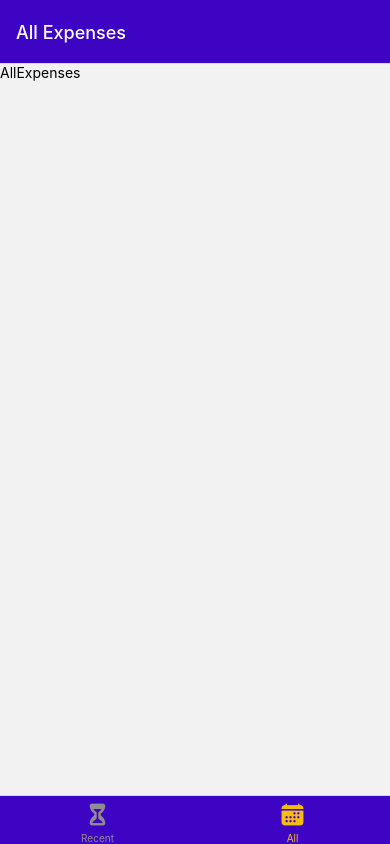
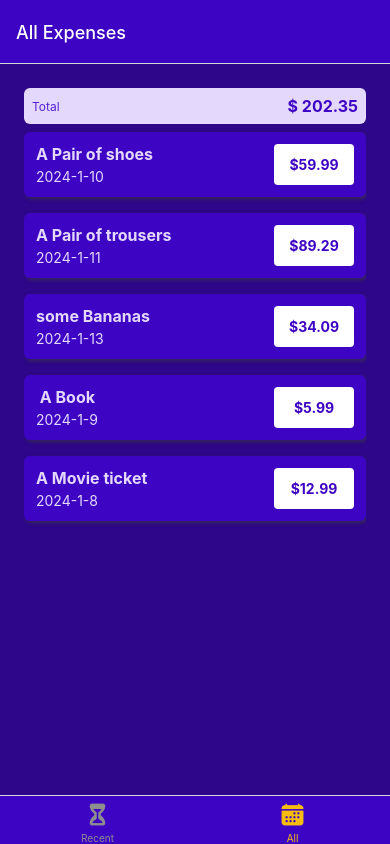
Before and after one commit to GregPetropoulos/react-native-budget-buddy, a React Native app: screen /AllExpenses in a window 390 px wide. Built offline with nearby package versions, Linux system fonts and the light colour scheme.

Commit message:
Worked through basic UI and UX of the expense output child components

```diff
--- a/App.js
+++ b/App.js
@@ -1,5 +1,4 @@
 import { StatusBar } from 'expo-status-bar';
-import { StyleSheet, Text, View } from 'react-native';
 import AllExpenses from './screen/AllExpenses';
 import ManageExpense from './screen/ManageExpense';
 import RecentExpenses from './screen/RecentExpenses';
--- /dev/null
+++ b/component/ExpensesOutput/ExpenseItem.js
@@ -0,0 +1,58 @@
+import { Pressable, Text, View, StyleSheet } from 'react-native';
+import { GlobalStyles } from '../../constants/styles';
+import { getFormattedDate } from '../../utils/date';
+
+const ExpenseItem = ({ description, amount, date }) => {
+  return (
+    <Pressable>
+      <View style={styles.expenseItem}>
+        <View>
+          <Text style={[styles.textBase,styles.description]}>{description}</Text>
+          <Text style={styles.textBase}>{getFormattedDate(date)}</Text>
+        </View>
+        <View style={styles.amountContainer}>
+          <Text style={styles.amount}>${amount.toFixed(2)}</Text>
+        </View>
+      </View>
+    </Pressable>
+  );
+};
+
+export default ExpenseItem;
+
+const styles = StyleSheet.create({
+  expenseItem: {
+    padding: 12,
+    marginVertical: 8,
+    flexDirection:'row',
+    backgroundColor: GlobalStyles.colors.primary500,
+    justifyContent: 'space-between',
+    borderRadius: 6,
+    elevation: 4,
+    shadowColor: GlobalStyles.colors.gray500,
+    shadowRadius: 4,
+    shadowOpacity: 0.8,
+    shadowOffset: { width: 2, height: 2 }
+  },
+  textBase: {
+    color: GlobalStyles.colors.primary50
+  },
+  description: {
+    fontSize: 16,
+    marginBottom: 4,
+    fontWeight: 'bold'
+  },
+  amountContainer: {
+    paddingHorizontal: 12,
+    paddingVertical: 4,
+    backgroundColor: 'white',
+    justifyContent: 'center',
+    alignItems: 'center',
+    borderRadius: 4,
+    minWidth:80
+  },
+  amount: {
+    color: GlobalStyles.colors.primary500,
+    fontWeight: 'bold'
+  }
+});
--- /dev/null
+++ b/component/ExpensesOutput/ExpensesList.js
@@ -0,0 +1,20 @@
+import {  Text, FlatList, StyleSheet } from 'react-native';
+import ExpenseItem from './ExpenseItem';
+
+const renderExpensesItem = (itemData) => {
+
+  return <ExpenseItem {...itemData.item}/>;
+};
+const ExpensesList = ({ expenses }) => {
+
+  return (
+
+      <FlatList
+        data={expenses}
+        keyExtractor={(item) => item.id}
+        renderItem={renderExpensesItem}
+      />
+  );
+};
+
+export default ExpensesList;
--- /dev/null
+++ b/component/ExpensesOutput/ExpensesOutput.js
@@ -0,0 +1,57 @@
+import { View, StyleSheet } from 'react-native';
+import ExpensesList from './ExpensesList';
+import ExpensesSummary from './ExpensesSummary';
+import { GlobalStyles } from '../../constants/styles';
+
+const ExpensesOutput = ({ expenses, expensesPeriod }) => {
+  const DUMMY_EXPENSES = [
+    {
+      id: 'e1',
+      description: 'A Pair of shoes',
+      amount: 59.99,
+      date: new Date('2024-01-10')
+    },
+    {
+      id: 'e2',
+      description: 'A Pair of trousers',
+      amount: 89.29,
+      date: new Date('2024-01-11')
+    },
+    {
+      id: 'e3',
+      description: 'some Bananas',
+      amount: 34.09,
+      date: new Date('2024-01-13')
+    },
+    {
+      id: 'e4',
+      description: ' A Book',
+      amount: 5.99,
+      date: new Date('2024-01-09')
+    },
+    {
+      id: 'e5',
+      description: 'A Movie ticket',
+      amount: 12.99,
+      date: new Date('2024-01-08')
+    }
+  ];
+
+  return (
+    <View style={styles.container}>
+      <ExpensesSummary expenses={DUMMY_EXPENSES} periodName={expensesPeriod} />
+      <ExpensesList expenses={DUMMY_EXPENSES} />
+    </View>
+  );
+};
+
+export default ExpensesOutput;
+const styles = StyleSheet.create({
+  container: {
+    flex: 1,
+    paddingHorizontal: 24,
+    paddingTop:24,
+    paddingBottom:0,
+    backgroundColor: GlobalStyles.colors.primary700
+  }
+});
--- /dev/null
+++ b/component/ExpensesOutput/ExpensesSummary.js
@@ -0,0 +1,39 @@
+import React from 'react';
+import { View, Text, StyleSheet } from 'react-native';
+import { GlobalStyles } from '../../constants/styles';
+
+const ExpensesSummary = ({ expenses, periodName }) => {
+  const expenseSum = expenses.reduce((sum, expense) => {
+    return sum + expense.amount;
+  }, 0);
+  return (
+    <View style={styles.container}>
+      {/* period */}
+      <Text style={styles.period}>{periodName}</Text>
+      {/* sum */}
+      <Text style={styles.sum}>$ {expenseSum.toFixed(2)}</Text>
+    </View>
+  );
+};
+
+export default ExpensesSummary;
+
+const styles = StyleSheet.create({
+  container: {
+    padding: 8,
+    backgroundColor: GlobalStyles?.colors?.primary50,
+    borderRadius: 6,
+    flexDirection: 'row',
+    justifyContent: 'space-between',
+    alignItems: 'center'
+  },
+  period: {
+    fontSize: 12,
+    color: GlobalStyles.colors.primary400
+  },
+  sum: {
+    fontSize: 16,
+    fontWeight: 'bold',
+    color: GlobalStyles.colors.primary500
+  }
+});
--- a/screen/AllExpenses.js
+++ b/screen/AllExpenses.js
@@ -1,12 +1,8 @@
 import React from 'react';
-import { View, Text } from 'react-native';
+import ExpensesOutput from '../component/ExpensesOutput/ExpensesOutput';
 
 const AllExpenses = () => {
-  return (
-    <View>
-      <Text>AllExpenses</Text>
-    </View>
-  );
+  return <ExpensesOutput expensesPeriod='Total' />;
 };
 
 export default AllExpenses;
--- a/screen/RecentExpenses.js
+++ b/screen/RecentExpenses.js
@@ -1,12 +1,7 @@
-import React from 'react';
-import { View, Text } from 'react-native';
+import ExpensesOutput from '../component/ExpensesOutput/ExpensesOutput';
 
 const RecentExpenses = () => {
-  return (
-    <View>
-      <Text>Recent Expenses</Text>
-    </View>
-  );
+  return <ExpensesOutput expensesPeriod='Last 7 days' />;
 };
 
 export default RecentExpenses;
--- /dev/null
+++ b/utils/date.js
@@ -0,0 +1,4 @@
+export const getFormattedDate=(date)=>{
+
+    return`${date.getFullYear()}-${date.getMonth()+1}-${date.getDate()}`
+}
```
